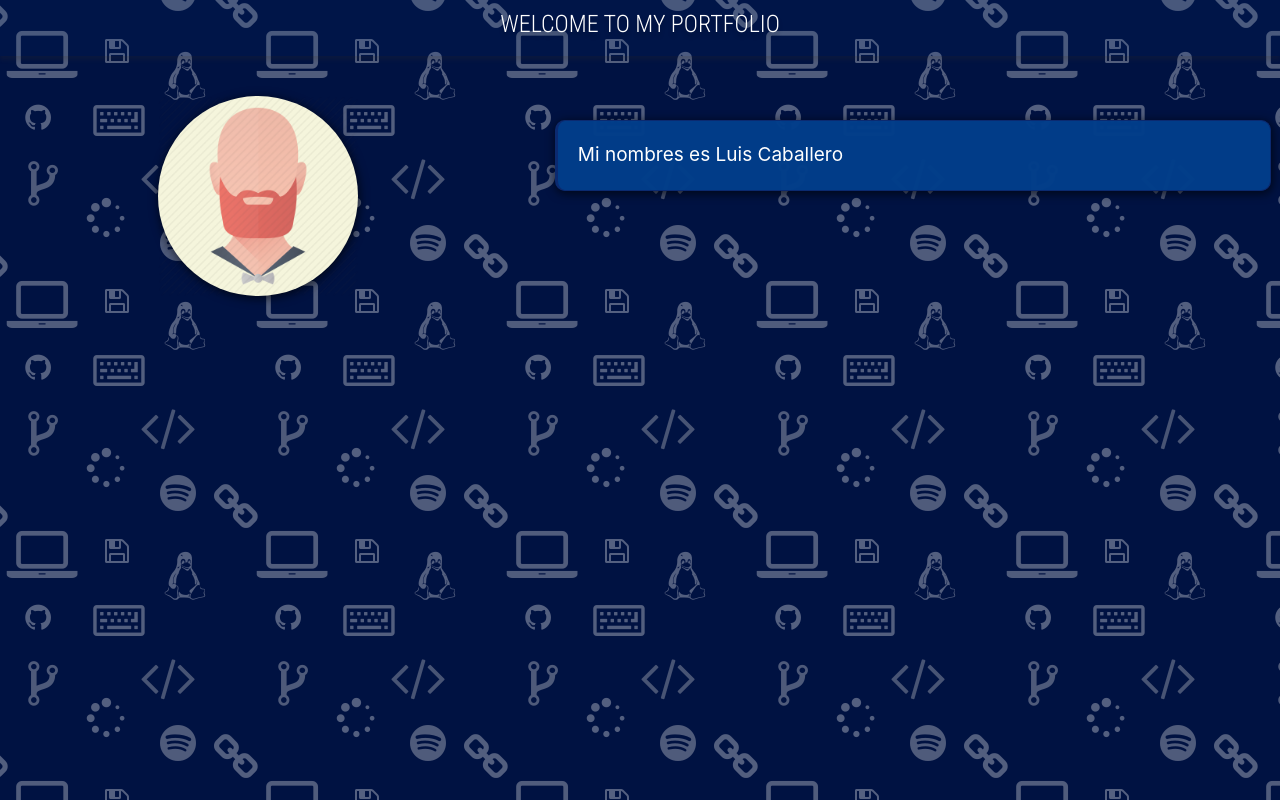
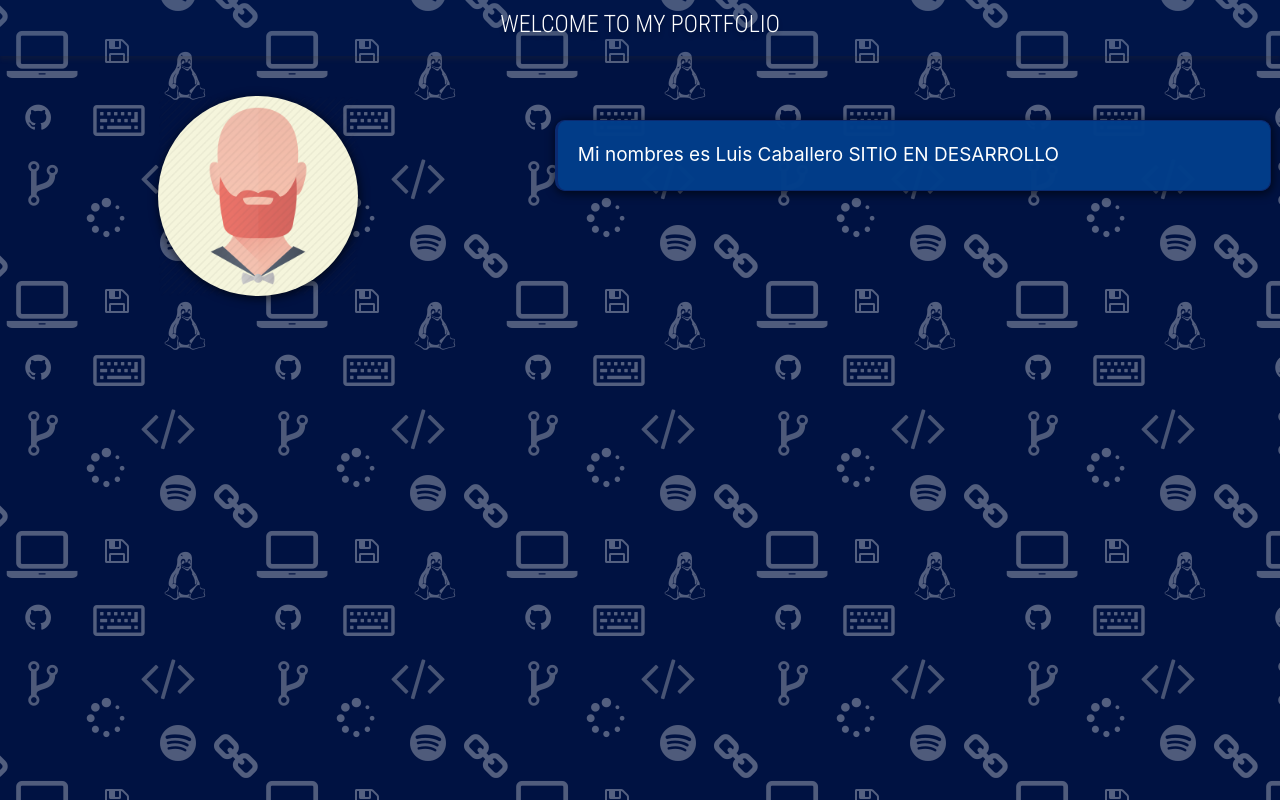
Before and after one commit to luchopolis/luchopolis.github.io, a plain HTML site: page index.html in a window 1280 px wide. Drawn offline with nearby package versions, Linux system fonts and the light colour scheme.

Commit message:
Update index.html

```diff
--- a/index.html
+++ b/index.html
@@ -34,6 +34,7 @@
                     <div class="card-profile">
                         <div class="profile-body" style="color:white;">
                             Mi nombres es Luis Caballero
+                            SITIO EN DESARROLLO
                         </div>
                     </div>
                 </div>
```
